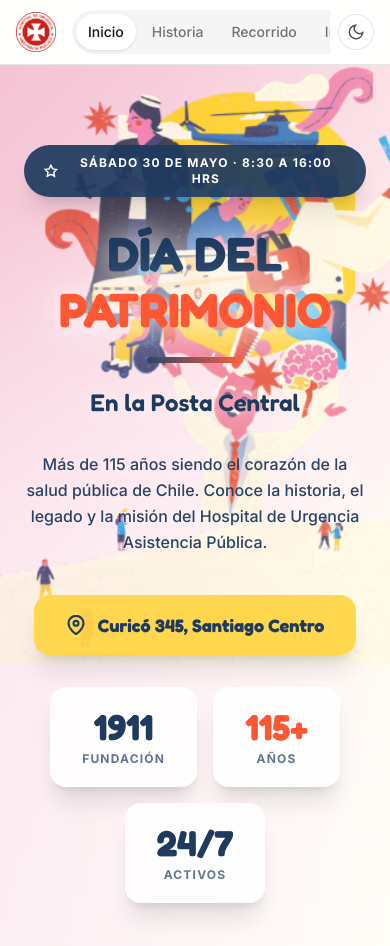
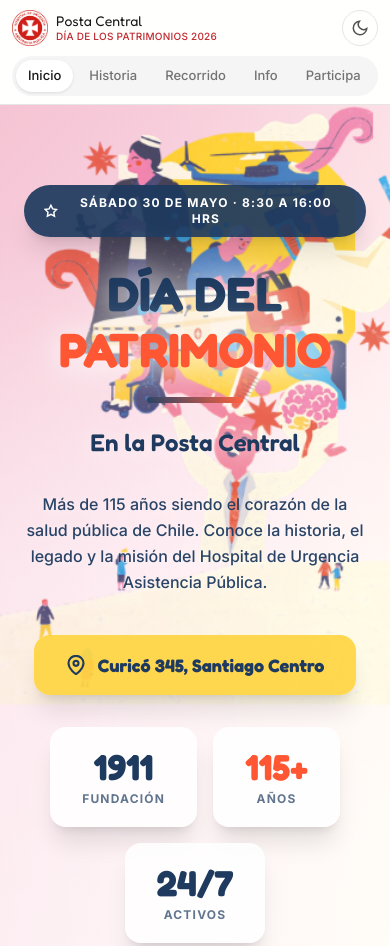
Before and after one commit to evelyncaceresburrows-cpu/dia-patrimonio-huap, a website: page public/index.html in a window 390 px wide. Shown: the top 946 px of the page. Drawn offline with nearby package versions, Linux system fonts and the light colour scheme.

Commit message:
fix(responsive): menú de navegación adaptable en iPhone — dos filas en móvil

```diff
--- a/public/index.html
+++ b/public/index.html
@@ -166,35 +166,26 @@ h1, h2, h3, .font-display {
 
 <!-- NAVIGATION -->
 <nav class="sticky top-0 z-50 bg-white/95 dark:bg-neutral-900/95 backdrop-blur-md border-b border-neutral-200 dark:border-neutral-800">
-  <div class="max-w-7xl mx-auto px-4 sm:px-6">
-    <div class="flex items-center justify-between h-16 gap-4">
+  <div class="max-w-7xl mx-auto px-3 sm:px-6">
+    <!-- Top row: logo + theme toggle -->
+    <div class="flex items-center justify-between h-14 sm:h-16 gap-3">
       <!-- Logo -->
-      <a href="#inicio" class="flex items-center gap-3 no-underline flex-shrink-0" onclick="navigateTo('inicio'); return false;">
-        <img src="uploads/logo.png" alt="Logo HUAP" class="w-10 h-10 flex-shrink-0">
-        <div class="hidden sm:block">
-          <div class="font-display text-sm leading-tight text-neutral-900 dark:text-white">Posta Central</div>
-          <div class="text-xs font-medium text-rojo uppercase tracking-wide">Día de los Patrimonios 2026</div>
+      <a href="#inicio" class="flex items-center gap-2 sm:gap-3 no-underline flex-shrink-0 min-w-0" onclick="navigateTo('inicio'); return false;">
+        <img src="uploads/logo.png" alt="Logo HUAP" class="w-9 h-9 sm:w-10 sm:h-10 flex-shrink-0">
+        <div class="min-w-0">
+          <div class="font-display text-sm leading-tight text-neutral-900 dark:text-white truncate">Posta Central</div>
+          <div class="text-[10px] sm:text-xs font-medium text-rojo uppercase tracking-wide truncate">Día de los Patrimonios 2026</div>
         </div>
       </a>
 
-      <!-- Tabs -->
-      <div class="flex-1 overflow-x-auto scrollbar-hide -mx-2 px-2">
-        <div class="flex gap-1 bg-neutral-100 dark:bg-neutral-800 p-1 rounded-full min-w-max">
-          <button onclick="navigateTo('inicio')" data-view="inicio" class="nav-tab px-3 sm:px-4 py-2 rounded-full text-sm font-medium whitespace-nowrap transition-all active">
-            Inicio
-          </button>
-          <button onclick="navigateTo('historia')" data-view="historia" class="nav-tab px-3 sm:px-4 py-2 rounded-full text-sm font-medium whitespace-nowrap transition-all">
-            Historia
-          </button>
-          <button onclick="navigateTo('recorrido')" data-view="recorrido" class="nav-tab px-3 sm:px-4 py-2 rounded-full text-sm font-medium whitespace-nowrap transition-all">
-            Recorrido
-          </button>
-          <button onclick="navigateTo('info')" data-view="info" class="nav-tab px-3 sm:px-4 py-2 rounded-full text-sm font-medium whitespace-nowrap transition-all">
-            Info
-          </button>
-          <button onclick="navigateTo('participa')" data-view="participa" class="nav-tab px-3 sm:px-4 py-2 rounded-full text-sm font-medium whitespace-nowrap transition-all">
-            Participa
-          </button>
+      <!-- Desktop tabs (md+) -->
+      <div class="hidden md:flex flex-1 overflow-x-auto scrollbar-hide -mx-2 px-2 justify-center">
+        <div class="flex gap-1 bg-neutral-100 dark:bg-neutral-800 p-1 rounded-full">
+          <button onclick="navigateTo('inicio')" data-view="inicio" class="nav-tab px-4 py-2 rounded-full text-sm font-medium whitespace-nowrap transition-all active">Inicio</button>
+          <button onclick="navigateTo('historia')" data-view="historia" class="nav-tab px-4 py-2 rounded-full text-sm font-medium whitespace-nowrap transition-all">Historia</button>
+          <button onclick="navigateTo('recorrido')" data-view="recorrido" class="nav-tab px-4 py-2 rounded-full text-sm font-medium whitespace-nowrap transition-all">Recorrido</button>
+          <button onclick="navigateTo('info')" data-view="info" class="nav-tab px-4 py-2 rounded-full text-sm font-medium whitespace-nowrap transition-all">Info</button>
+          <button onclick="navigateTo('participa')" data-view="participa" class="nav-tab px-4 py-2 rounded-full text-sm font-medium whitespace-nowrap transition-all">Participa</button>
         </div>
       </div>
 
@@ -208,6 +199,17 @@ h1, h2, h3, .font-display {
           <path d="M21 12.79A9 9 0 1 1 11.21 3 7 7 0 0 0 21 12.79z"/>
         </svg>
       </button>
+    </div>
+
+    <!-- Mobile tabs (second row, only on < md) -->
+    <div class="md:hidden pb-2 -mx-1 px-1 overflow-x-auto scrollbar-hide">
+      <div class="flex gap-1 bg-neutral-100 dark:bg-neutral-800 p-1 rounded-full min-w-max">
+        <button onclick="navigateTo('inicio')" data-view="inicio" class="nav-tab px-3 py-1.5 rounded-full text-[13px] font-medium whitespace-nowrap transition-all active">Inicio</button>
+        <button onclick="navigateTo('historia')" data-view="historia" class="nav-tab px-3 py-1.5 rounded-full text-[13px] font-medium whitespace-nowrap transition-all">Historia</button>
+        <button onclick="navigateTo('recorrido')" data-view="recorrido" class="nav-tab px-3 py-1.5 rounded-full text-[13px] font-medium whitespace-nowrap transition-all">Recorrido</button>
+        <button onclick="navigateTo('info')" data-view="info" class="nav-tab px-3 py-1.5 rounded-full text-[13px] font-medium whitespace-nowrap transition-all">Info</button>
+        <button onclick="navigateTo('participa')" data-view="participa" class="nav-tab px-3 py-1.5 rounded-full text-[13px] font-medium whitespace-nowrap transition-all">Participa</button>
+      </div>
     </div>
   </div>
 </nav>
```
